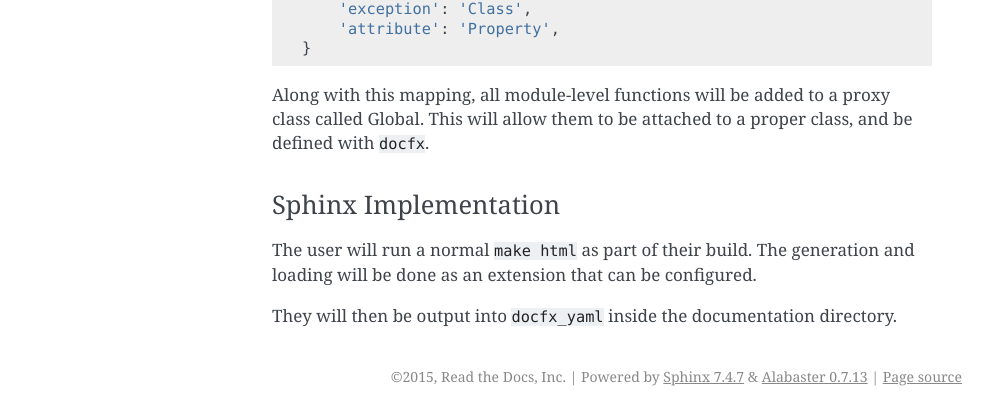
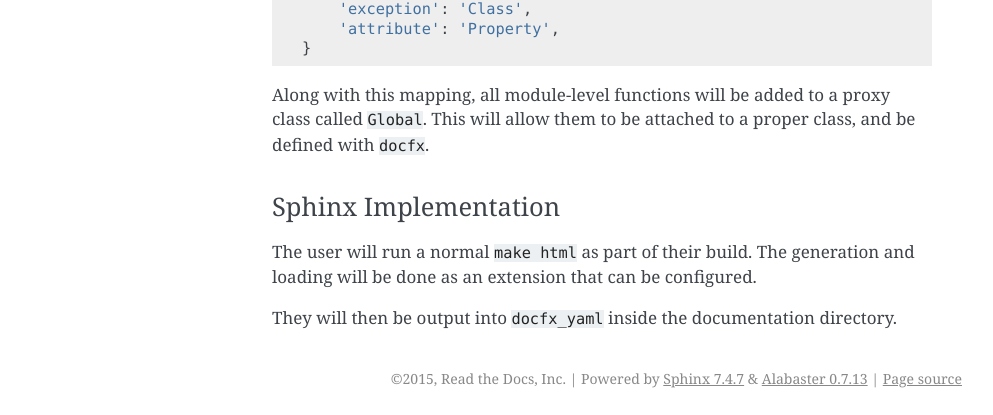
Before and after one commit to docascode/sphinx-docfx-yaml, a Sphinx documentation site: the page built from docs/design.rst, in a window 1280 px wide. Shown: the part 1716-2131 px from the top of the page, without its empty margins (148-1141 px from the left). Built offline with Sphinx 7.4.7, drawn with Linux system fonts in a browser that asks for light colours.

Commit message:
Small doc update

```diff
--- a/docs/design.rst
+++ b/docs/design.rst
@@ -77,7 +77,7 @@ The mapping is done as follows::
     }
 
 Along with this mapping,
-all module-level functions will be added to a proxy class called Global.
+all module-level functions will be added to a proxy class called ``Global``.
 This will allow them to be attached to a proper class,
 and be defined with ``docfx``.
 
```
